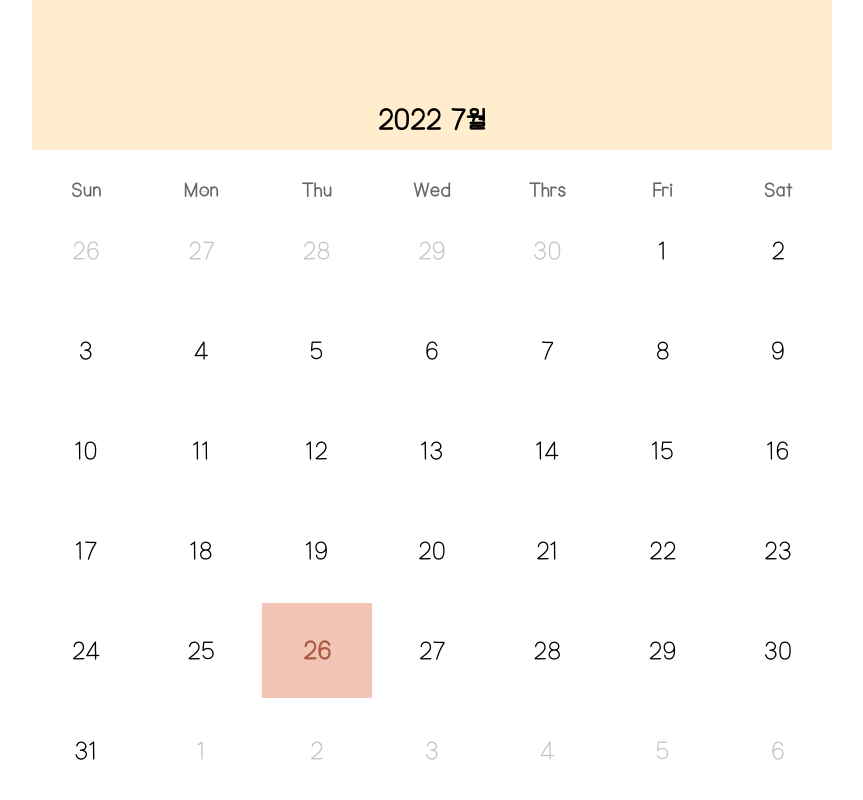
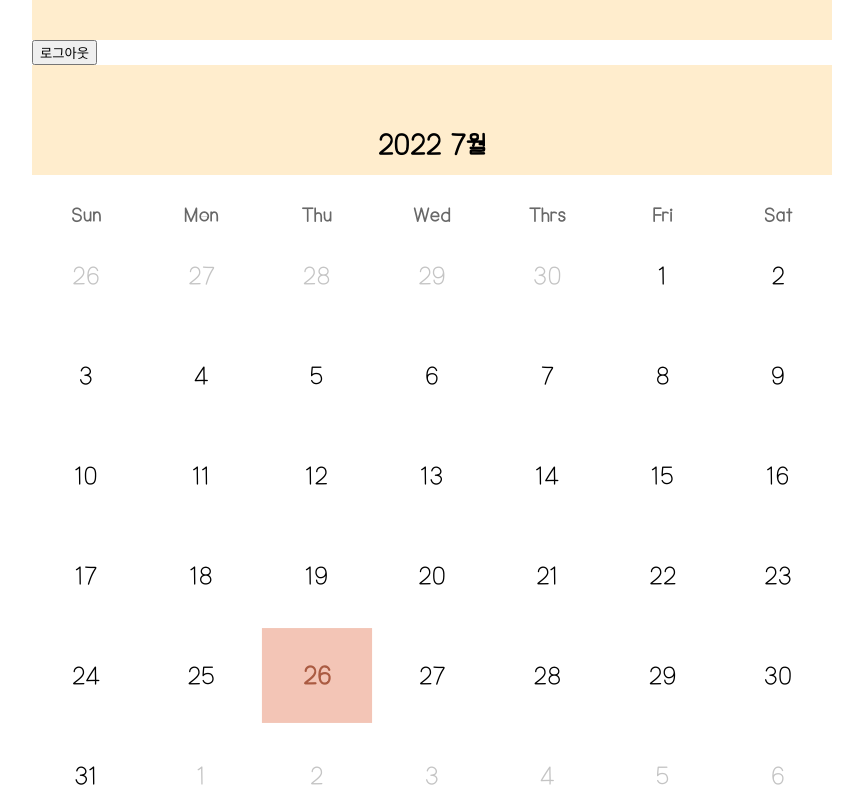
Before and after one commit to parkmihyunn/OHT, a React (Create React App) app in the folder shared_diary/: page / in a window 1280 px wide. Shown: the whole page, without its empty margins (208-1071 px from the left). Built offline with nearby package versions, Linux system fonts and the light colour scheme; some icons are missing.

Commit message:
class 수정

```diff
--- a/shared_diary/package.json
+++ b/shared_diary/package.json
@@ -6,10 +6,12 @@
     "@testing-library/jest-dom": "^5.16.4",
     "@testing-library/react": "^13.3.0",
     "@testing-library/user-event": "^13.5.0",
+    "axios": "^0.27.2",
     "date-fns": "^2.29.1",
     "jquery": "^3.6.0",
     "react": "^18.2.0",
     "react-dom": "^18.2.0",
+    "react-router-dom": "^6.3.0",
     "react-scripts": "5.0.1",
     "react-transition-group": "^4.4.2",
     "sass": "^1.54.0",
--- a/shared_diary/src/App.js
+++ b/shared_diary/src/App.js
@@ -3,8 +3,18 @@ import { Icon } from '@iconify/react';
 import { format, addMonths, subMonths } from 'date-fns';
 import { startOfMonth, endOfMonth, startOfWeek, endOfWeek } from 'date-fns';
 import { isSameMonth, isSameDay, addDays, parse } from 'date-fns';
+import axios from 'axios'
 
 const RenderHeader = ({ currentMonth, prevMonth, nextMonth }) => {
+    const logout = () => {
+        axios.get("http://127.0.0.1:8000/logout/")
+        .then(res => {
+            console.log(res.data);
+        }).catch(err => {
+            console.log(err);
+      });
+    }
+
     return (
         <div>
             <div className="menu">
@@ -12,16 +22,16 @@ const RenderHeader = ({ currentMonth, prevMonth, nextMonth }) => {
                     <Icon icon="ep:menu"/>
                 </div>
                 <div className="top-right">
-                    <div class="notifications">
+                    <div className="notifications">
                         <Icon icon="ep:bell"/>
                         <p> 마우스 오버시 알림메세지 </p>
                     </div>
-                    <div class="user">
+                    <div className="user">
                         <Icon icon="ep:user"/>
                     </div>
                 </div>
             </div>
-
+            <button onClick={logout}>로그아웃</button>
             <div className="header row">
                 <div className="col col-start">
                     <Icon icon="ep:arrow-left-bold" onClick={prevMonth} />
```
Also changed, not shown: 1 other file (tests, documents, lock files or other folders).
